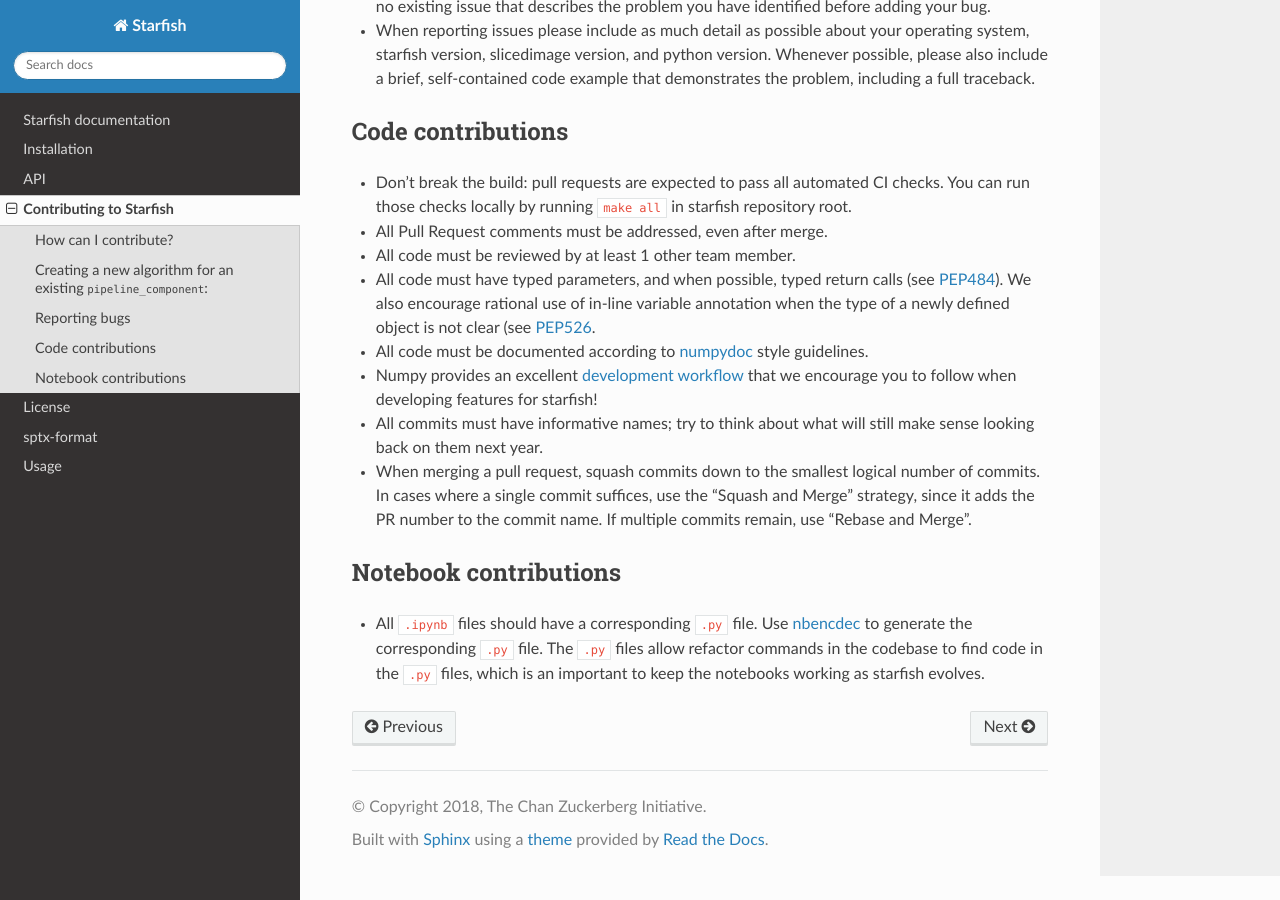
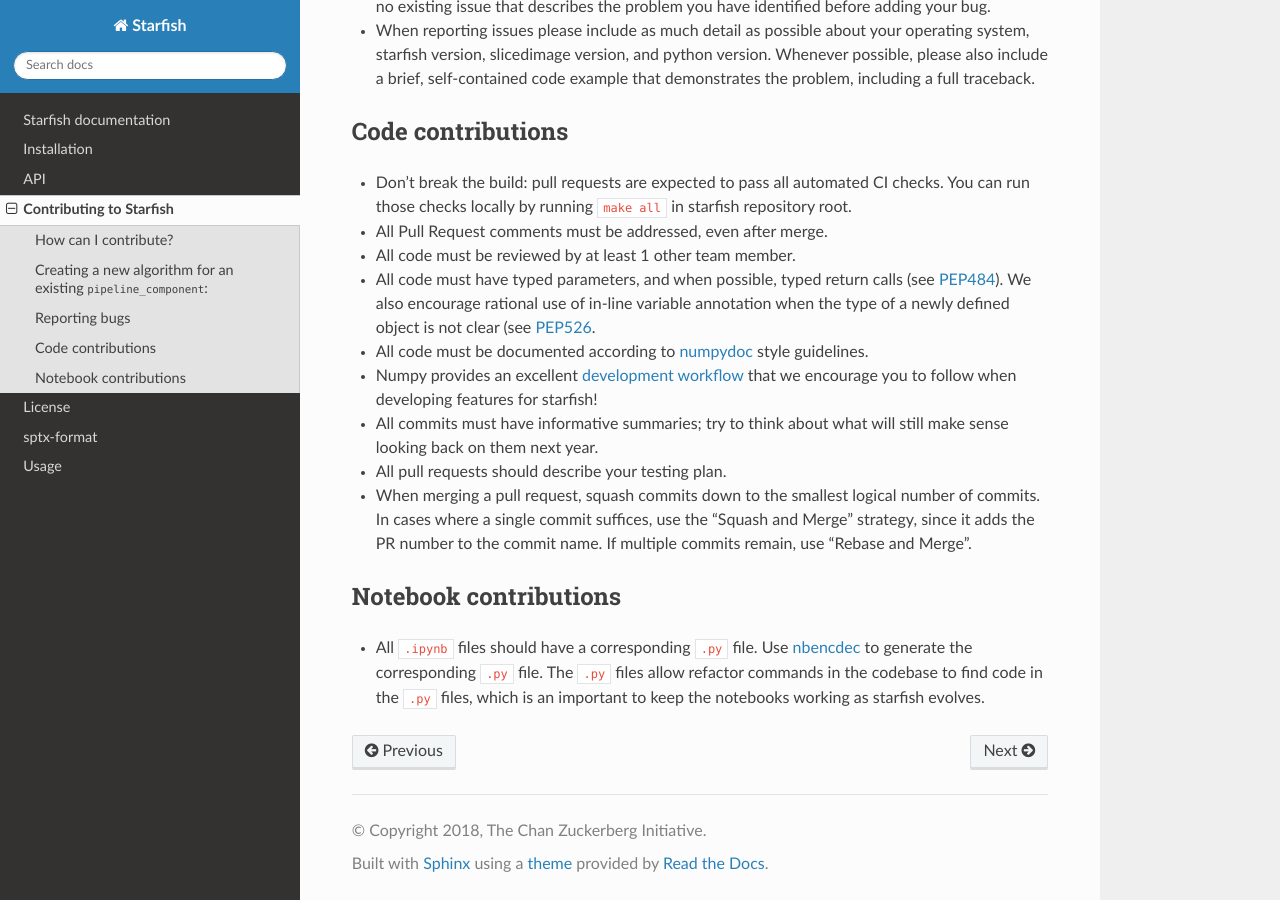
Before and after one commit to spacetx/starfish, a Sphinx documentation site: the page built from docs/source/contributing/contributing.md, in a window 1280 px wide and 900 px high, scrolled down 1187 px. Built offline with Sphinx 7.4.7 and the Read the Docs theme 2.0.0, drawn with Linux system fonts in a browser that asks for light colours; pages that are not in the unit, such as notebooks, are missing from menus.

Commit message:
tweak the text on the code contribution guidelines
1. Commit names being informative is confusing.  Changed this to commit summaries.
2. An ask for test plan.

```diff
--- a/docs/source/contributing/contributing.md
+++ b/docs/source/contributing/contributing.md
@@ -52,7 +52,9 @@
 
 - Numpy provides an excellent [development workflow](https://docs.scipy.org/doc/numpy/dev/gitwash/development_workflow.html) that we encourage you to follow when developing features for starfish!
 
-- All commits must have informative names; try to think about what will still make sense looking back on them next year.
+- All commits must have informative summaries; try to think about what will still make sense looking back on them next year.
+
+- All pull requests should describe your testing plan.
 
 - When merging a pull request, squash commits down to the smallest logical number of commits. In cases where a single commit suffices, use the "Squash and Merge" strategy, since it adds the PR number to the commit name. If multiple commits remain, use "Rebase and Merge".
 
```
